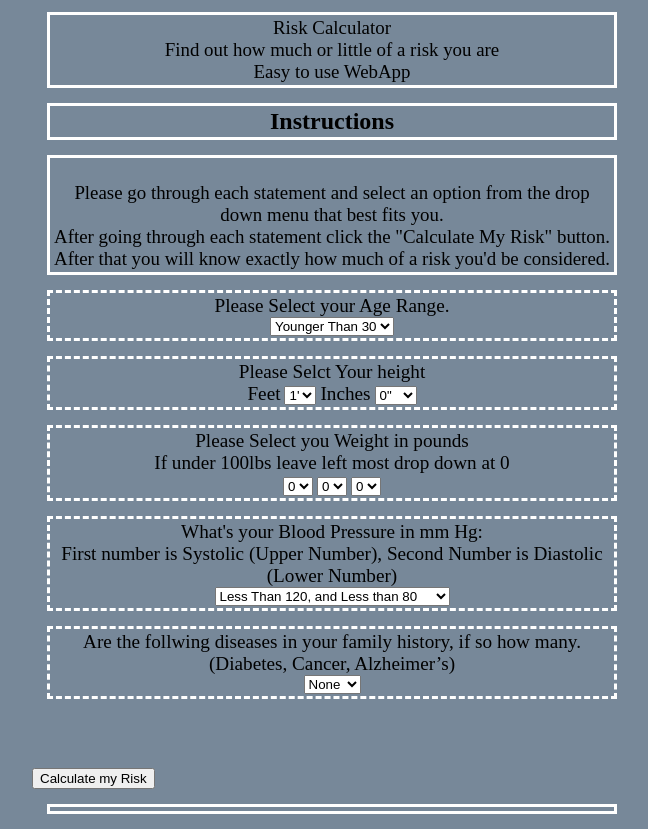
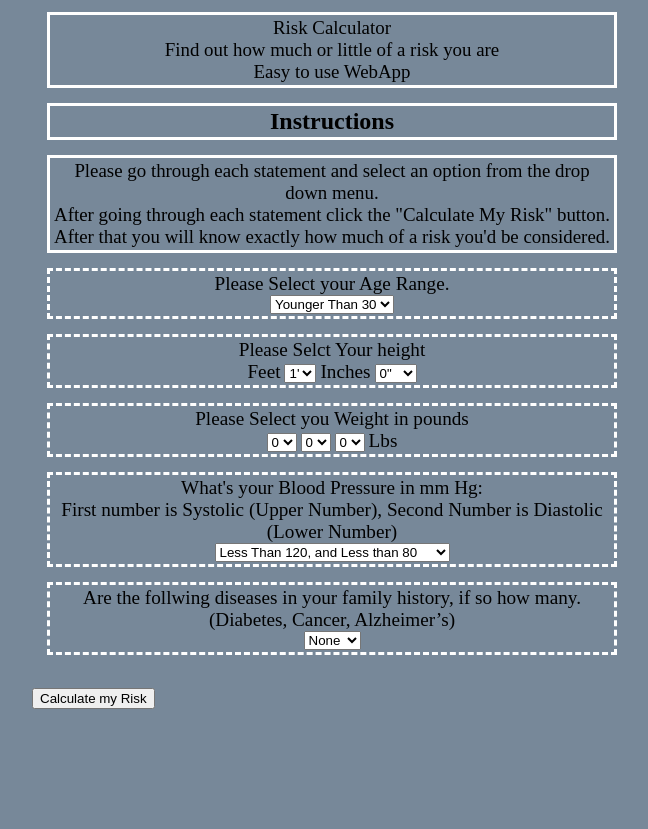
Before and after one commit to gtgallagher129/RiskCalc, a plain HTML site: page index.html in a window 1280 px wide. Shown: the part 65-894 px from the top of the page, without its empty margins (308-956 px from the left). After the commit the page ends 802 px from the top, so only its background shows below. Drawn offline with Linux system fonts and the light colour scheme.

Commit message:
Update index.html

```diff
--- a/index.html
+++ b/index.html
@@ -24,9 +24,9 @@ Find out how much or little of a risk you are <br />
 </p>
     <h2>Instructions </h2>
 
-<p><br  />
+<p>
 Please go through each statement and select an option from the drop
- down menu that best fits you.<br />
+ down menu.<br />
 After going through each statement click the "Calculate My Risk" button.<br />
 After that you will know exactly how much of a risk you'd be considered.<br  />
 
@@ -74,8 +74,7 @@ After that you will know exactly how much of a risk you'd be considered.<br  />
 	</select>
 </div>
 <div>
-	<label> Please Select you Weight in pounds <br  />
-	If under 100lbs leave left most drop down at 0</label><br />
+	<label> Please Select you Weight in pounds</label><br />
 	<label></label>
 	<select id="w1">
 		<option value="0">0</option>
@@ -111,7 +110,7 @@ After that you will know exactly how much of a risk you'd be considered.<br  />
 		<option value="8">8</option>
 		<option value="9">9</option>
 	</select>
-
+	<label>Lbs</label>
 </div>
 
 <div>
@@ -137,11 +136,11 @@ After that you will know exactly how much of a risk you'd be considered.<br  />
 
 	</select>
 </div>
-	<br /><br /><br />
+	<br />
 	<button onclick="calculateRisk()">Calculate my Risk</button>
-	<p id="total risk">
+	<h4 id="total risk">
 
-	</p>
+	</h4>
 
 <script>
 console.log("Calculating Risk");
```
